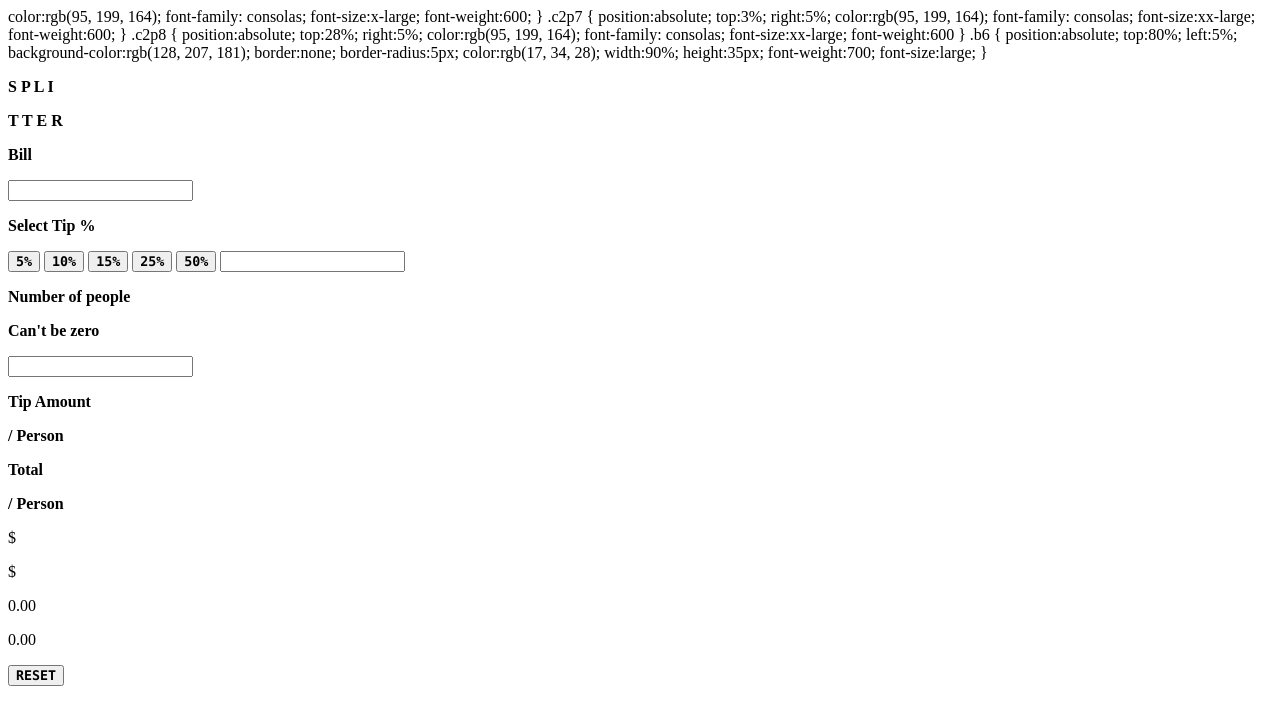
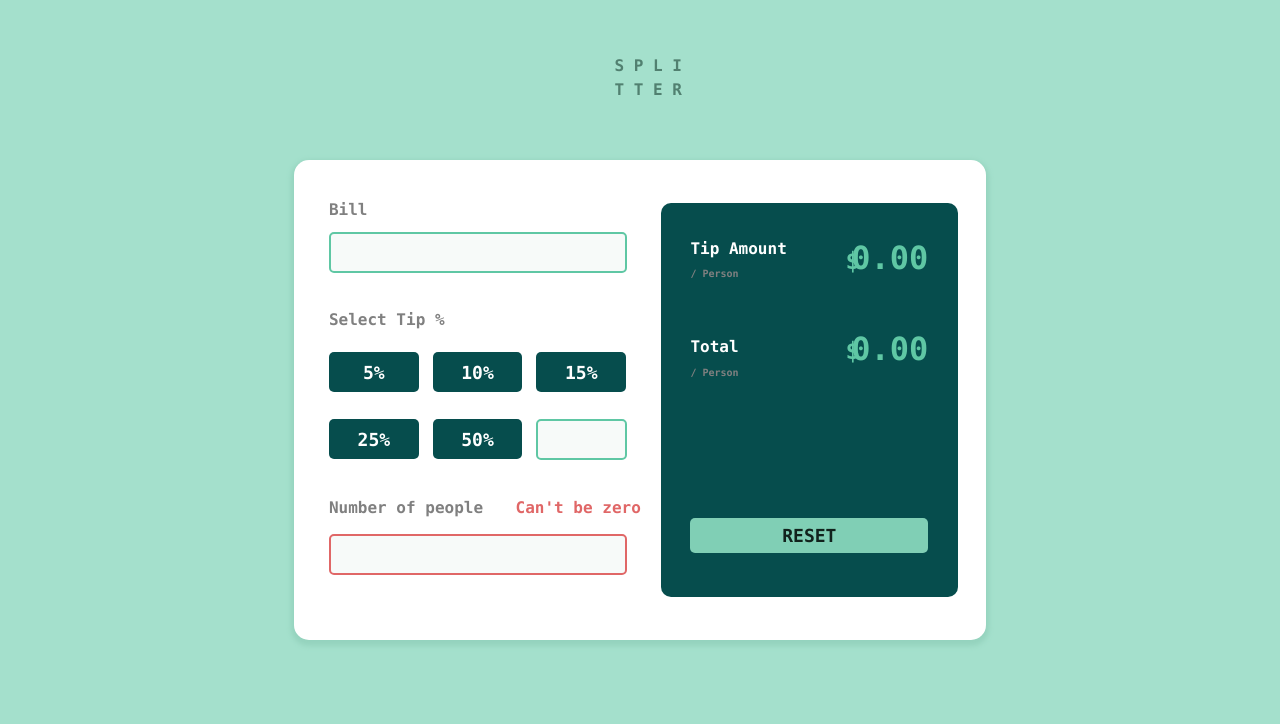
Before and after one commit to Sam20B/code_canvas, a plain HTML site: page profile.html in a window 1280 px wide. Drawn offline with Linux system fonts and the light colour scheme.

Commit message:
A simple splitter profile page

```diff
--- a/profile.html
+++ b/profile.html
@@ -1,3 +1,222 @@
+<!DOCTYPE html>
+<head>
+    <title>Splitter profile</title>
+    <style>
+    body{
+        background-color:rgb(164, 224, 204);
+    }
+    .top {
+        position:absolute;
+        font-size:medium;
+        font-family:consolas;
+        left:48%;
+        top:5%;
+        color:rgb(81, 128, 112);
+    }
+    .bottom {
+        position:absolute;
+        font-size:medium;
+        font-family:consolas;
+        left:48%;
+        top:8%;
+        color:rgb(81, 128, 112);
+    }
+    .cont1 {
+        position:absolute;
+        width:54%;
+        height:60%;
+        left:23%;
+        background-color:white;
+        border-radius:15px;
+        box-shadow:0px 3px 5px 3px rgb(149, 211, 190);
+        top:20%;
+    }
+    .c1p1 {
+        position:absolute;
+        top:5%;
+        left:5%;
+        color:grey;
+        font-size:medium;
+        font-family:consolas;
+    }
+    .input1 {
+        position:absolute;
+        top:15%;
+        left:5%;
+        width:42%;
+        height:35px;
+        border:2px solid rgb(95, 199, 164);
+        border-radius:5px;
+        background-color:rgb(247, 250, 249);
+    }
+    .c1p2 {
+        position:absolute;
+        top:28%;
+        left:5%;
+        color:grey;
+        font-size:medium;
+        font-family:consolas;
+    }
+    .b1 {
+        position:absolute;
+        width:13%;
+        height:40px;
+        background-color:rgb(6, 77, 77);
+        border:none;
+        border-radius:5px;
+        left:5%;
+        top:40%;
+        color:white;
+        font-family:consolas;
+        font-weight:500;
+        font-size:large;
+    }
+    .b2 {
+        position:absolute;
+        width:13%;
+        height:40px;
+        background-color:rgb(6, 77, 77);
+        border:none;
+        border-radius:5px;
+        left:20%;
+        top:40%;
+        color:white;
+        font-family:consolas;
+        font-weight:500;
+        font-size:large;
+    }
+    .b3 {
+        position:absolute;
+        width:13%;
+        height:40px;
+        background-color:rgb(6, 77, 77);
+        border:none;
+        border-radius:5px;
+        left:35%;
+        top:40%;
+        color:white;
+        font-family:consolas;
+        font-weight:500;
+        font-size:large;
+    }
+    .b4 {
+        position:absolute;
+        width:13%;
+        height:40px;
+        background-color:rgb(6, 77, 77);
+        border:none;
+        border-radius:5px;
+        left:5%;
+        top:54%;
+        color:white;
+        font-family:consolas;
+        font-weight:500;
+        font-size:large;
+    }
+    .b5 {
+        position:absolute;
+        width:13%;
+        height:40px;
+        background-color:rgb(6, 77, 77);
+        border:none;
+        border-radius:5px;
+        left:20%;
+        top:54%;
+        color:white;
+        font-family:consolas;
+        font-weight:500;
+        font-size:large;
+    }
+    .input2 {
+        position:absolute;
+        top:54%;
+        left:35%;
+        width:12%;
+        height:35px;
+        border:2px solid rgb(95, 199, 164);
+        border-radius:5px;
+        background-color:rgb(247, 250, 249);
+    }
+    .c1p3 {
+        position:absolute;
+        top:67%;
+        left:5%;
+        color:grey;
+        font-size:medium;
+        font-family:consolas;
+    }
+    .c1p4 {
+        position:absolute;
+        top:67%;
+        left:32%;
+        color:rgb(224, 103, 103);
+        font-size:medium;
+        font-family:consolas;
+    }
+    .input3 {
+        position:absolute;
+        top:78%;
+        left:5%;
+        width:42%;
+        height:35px;
+        border:2px solid rgb(224, 103, 103);
+        border-radius:5px;
+        background-color:rgb(247, 250, 249);
+    }
+    .cont2 {
+        position:absolute;
+        top:9%;
+        left:53%;
+        width:43%;
+        height:82%;
+        background-color:rgb(6, 77, 77);
+        border-radius:10px;
+    }
+    .c2p1 {
+        position:absolute;
+        top:5%;
+        left:10%;
+        font-size:medium;
+        font-family:consolas;
+        color:white;
+    }
+    .c2p2 {
+        position:absolute;
+        top:14%;
+        left:10%;
+        font-size:x-small;
+        font-family:consolas;
+        color:grey;
+    }
+    .c2p3 {
+        position:absolute;
+        top:30%;
+        left:10%;
+        font-size:medium;
+        font-family:consolas;
+        color:white;
+    }
+    .c2p4 {
+        position:absolute;
+        top:39%;
+        left:10%;
+        font-size:x-small;
+        font-family:consolas;
+        color:grey;
+    }
+    .c2p5 {
+        position:absolute;
+        top:5%;
+        right:33%;
+        color:rgb(95, 199, 164);
+        font-family: consolas;
+        font-size:x-large;
+        font-weight:600;
+    }
+    .c2p6 {
+        position:absolute;
+        top:28%;
+        right:33%;
         color:rgb(95, 199, 164);
         font-family: consolas;
         font-size:x-large;
@@ -5,8 +224,8 @@
     }
     .c2p7 {
         position:absolute;
-                top:3%;
-                right:5%;
+        top:1%;
+        right:10%;
         color:rgb(95, 199, 164);
         font-family: consolas;
         font-size:xx-large;
@@ -14,8 +233,8 @@
     }
     .c2p8 {
         position:absolute;
-                top:28%;
-                right:5%;
+        top:24%;
+        right:10%;
         color:rgb(95, 199, 164);
         font-family: consolas;
         font-size:xx-large;
@@ -24,12 +243,12 @@
     .b6 {
         position:absolute;
         top:80%;
-                left:5%;
+        left:10%;
         background-color:rgb(128, 207, 181);
         border:none;
         border-radius:5px;
         color:rgb(17, 34, 28);
-                width:90%;
+        width:80%;
         height:35px;
         font-weight:700;
         font-size:large;
@@ -64,6 +283,5 @@
                 <button class="b6" style="font-family:consolas"><b>RESET</b></button>
             </div>
         </div>
-        </div>
     </body>
 </html>
```
Also changed, not shown: 1 other file. Lines whose indentation alone changed are shown as unchanged.
